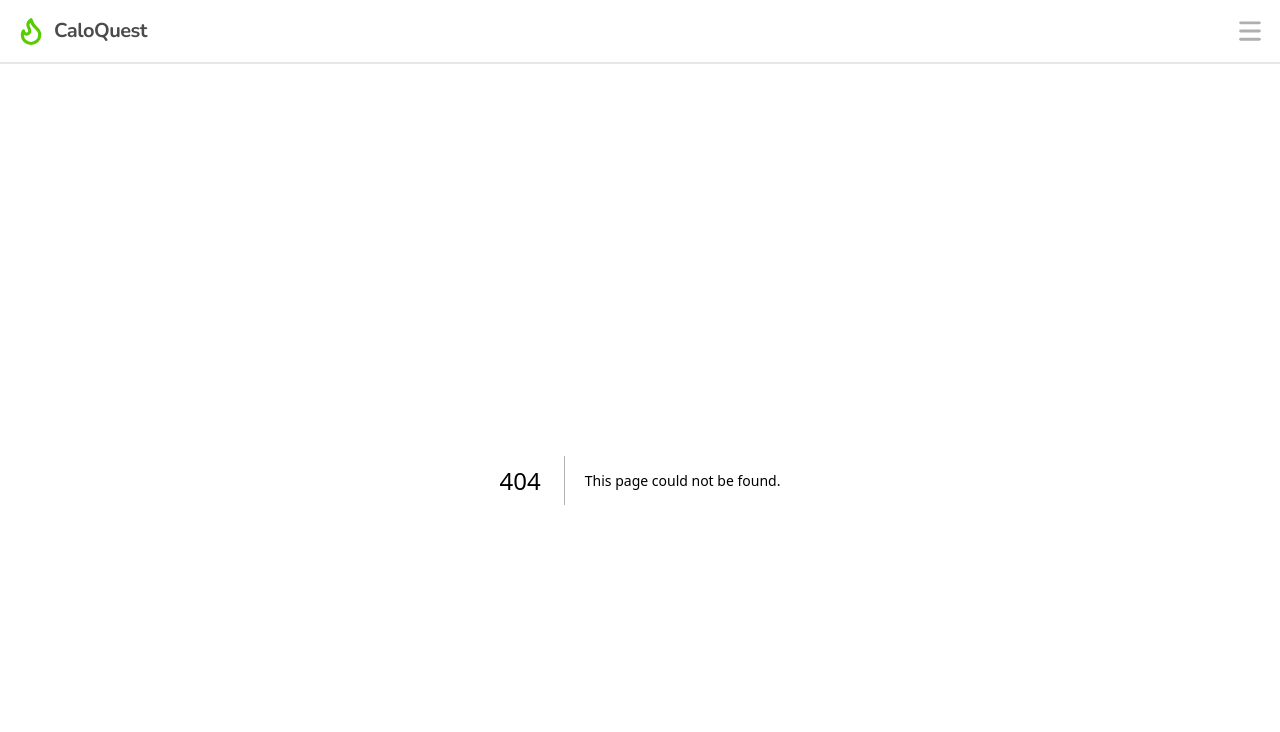
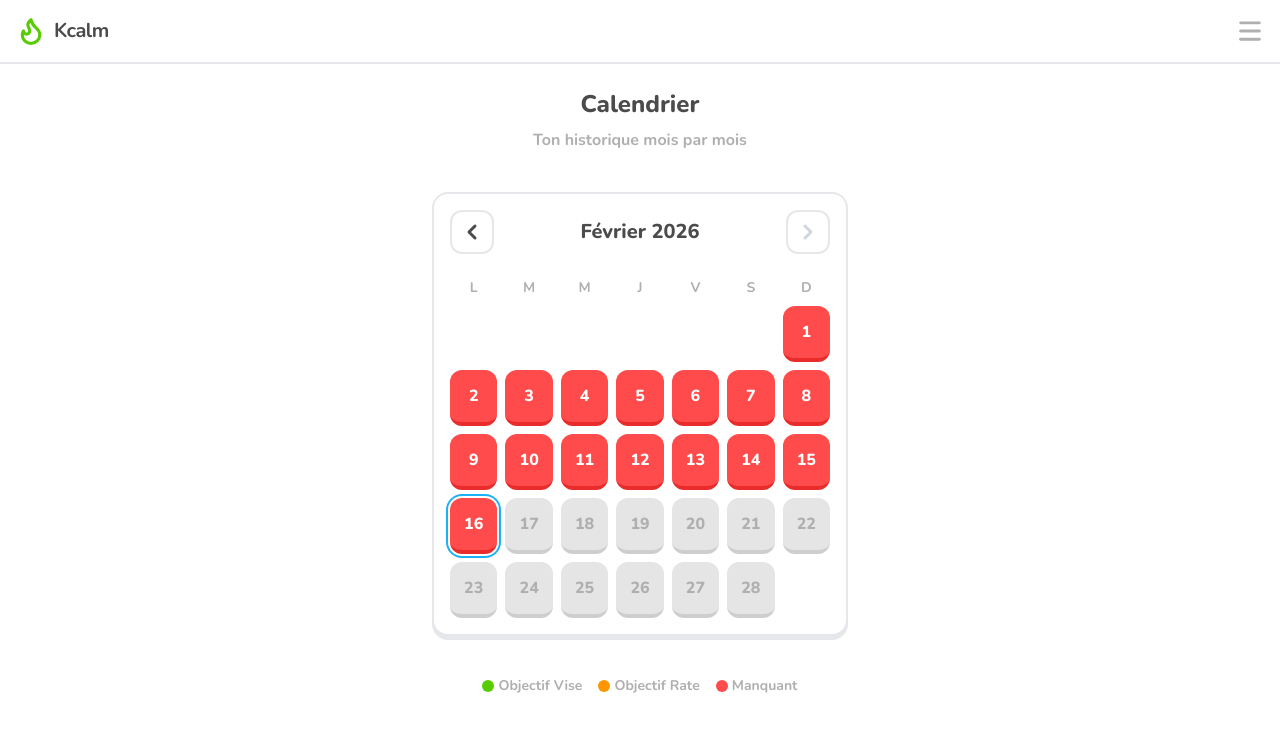
Before and after one commit to codebyalexx/weight-tracker-plus, a Next.js app: page /calendar in a window 1280 px wide. Before the commit this address had no page. Shown: the top 732 px of the page. Built offline with nearby package versions, Linux system fonts and the light colour scheme; no server answers; the database is empty.

Commit message:
feat: rename to Kcalm and add Calendar view

```diff
--- /dev/null
+++ b/src/app/calendar/page.tsx
@@ -0,0 +1,130 @@
+"use client";
+
+import { useState, useEffect, useCallback } from "react";
+import { format, addMonths, subMonths, startOfMonth, endOfMonth, eachDayOfInterval, isSameMonth, isToday, isFuture } from "date-fns";
+import { fr } from "date-fns/locale";
+import { ChevronLeft, ChevronRight } from "lucide-react";
+import { CalorieEntry, GoalType } from "@/lib/db";
+
+function getGoalStatus(deficit: number, goal: GoalType): "positive" | "warning" | "negative" {
+    switch (goal) {
+        case "deficit":
+            if (deficit >= 100) return "positive";
+            if (deficit > 0) return "warning";
+            return "negative";
+        case "maintenance":
+            if (Math.abs(deficit) <= 100) return "positive";
+            if (Math.abs(deficit) <= 200) return "warning";
+            return "negative";
+        case "bulk": {
+            const surplus = -deficit;
+            if (surplus >= 0 && surplus <= 300) return "positive";
+            if (surplus > 300 && surplus <= 500) return "warning";
+            if (deficit > 0 && deficit <= 100) return "warning";
+            return "negative";
+        }
+        default:
+            return "negative";
+    }
+}
+
+export default function CalendarPage() {
+    const [calorieData, setCalorieData] = useState<CalorieEntry[]>([]);
+    const [loading, setLoading] = useState(true);
+    const [currentMonth, setCurrentMonth] = useState(new Date());
+
+    const fetchData = useCallback(async () => {
+        try {
+            const c = await fetch("/api/calories").then(r => r.json());
+            setCalorieData(Array.isArray(c) ? c : []);
+        } catch (err) {
+            console.error(err);
+        } finally {
+            setLoading(false);
+        }
+    }, []);
+
+    useEffect(() => {
+        fetchData();
+    }, [fetchData]);
+
+    const nextMonth = () => setCurrentMonth(addMonths(currentMonth, 1));
+    const prevMonth = () => setCurrentMonth(subMonths(currentMonth, 1));
+
+    const monthStart = startOfMonth(currentMonth);
+    const monthEnd = endOfMonth(monthStart);
+    const days = eachDayOfInterval({ start: monthStart, end: monthEnd });
+
+    const getDayColor = (dateObj: Date) => {
+        if (!isSameMonth(dateObj, currentMonth)) return "bg-gray-50 border-gray-100 text-gray-300 pointer-events-none";
+
+        const dateStr = format(dateObj, "yyyy-MM-dd");
+        const entry = calorieData.find(c => c.date === dateStr);
+
+        if (isFuture(dateObj) && !isToday(dateObj)) return "bg-main-gray border-main-gray-shadow text-text-muted";
+        if (!entry) return "bg-main-red border-main-red-shadow text-white";
+
+        const deficit = entry.calories_burned - entry.calories_consumed;
+        const status = getGoalStatus(deficit, entry.goal as GoalType);
+
+        if (status === "positive" || status === "warning") {
+            return status === "positive" ? "bg-main-green border-main-green-shadow text-white" : "bg-main-orange border-main-orange-shadow text-white";
+        }
+        return "bg-main-orange border-main-orange-shadow text-white";
+    };
+
+    if (loading) return <div className="flex justify-center py-20"><div className="w-10 h-10 border-4 border-main-green border-t-transparent rounded-full animate-spin"></div></div>;
+
+    return (
+        <div className="flex flex-col gap-6 w-full pb-8">
+            <h1 className="text-2xl font-extrabold text-text-dark text-center mt-2">Calendrier</h1>
+            <p className="text-text-muted font-bold text-center -mt-4 mb-4">Ton historique mois par mois</p>
+
+            <div className="tasty-card p-4">
+                <div className="flex items-center justify-between mb-6">
+                    <button onClick={prevMonth} className="p-2 border-2 border-gray-200 rounded-xl hover:bg-gray-50 active:bg-gray-100">
+                        <ChevronLeft size={24} className="text-text-dark" strokeWidth={3} />
+                    </button>
+                    <h2 className="text-xl font-extrabold text-text-dark capitalize">
+                        {format(currentMonth, "MMMM yyyy", { locale: fr })}
+                    </h2>
+                    <button onClick={nextMonth} className="p-2 border-2 border-gray-200 rounded-xl hover:bg-gray-50 active:bg-gray-100" disabled={isFuture(addMonths(currentMonth, 1))}>
+                        <ChevronRight size={24} className={`stroke-[3px] ${isFuture(addMonths(currentMonth, 1)) ? 'text-gray-300' : 'text-text-dark'}`} />
+                    </button>
+                </div>
+
+                <div className="grid grid-cols-7 gap-2">
+                    {["L", "M", "M", "J", "V", "S", "D"].map((day, i) => (
+                        <div key={i} className="text-center font-bold text-sm text-text-muted uppercase">{day}</div>
+                    ))}
+
+                    {/* Add empty spots for days before start of month */}
+                    {Array.from({ length: (monthStart.getDay() + 6) % 7 }).map((_, i) => (
+                        <div key={`empty-${i}`} className="h-14"></div>
+                    ))}
+
+                    {days.map(d => {
+                        const colorClass = getDayColor(d);
+                        const isCurrentDay = isToday(d);
+                        return (
+                            <div
+                                key={d.toISOString()}
+                                className={`flex items-center justify-center h-14 rounded-xl border-b-4 ${colorClass} ${isCurrentDay ? 'ring-2 ring-offset-2 ring-main-blue' : ''}`}
+                            >
+                                <span className="font-extrabold">{format(d, "d")}</span>
+                            </div>
+                        )
+                    })}
+                </div>
+            </div>
+
+            <div className="mt-2 text-center text-sm font-bold text-text-muted">
+                <div className="flex items-center justify-center gap-4 mt-2">
+                    <div className="flex items-center gap-1"><div className="w-3 h-3 rounded-full bg-main-green"></div> Objectif Vise</div>
+                    <div className="flex items-center gap-1"><div className="w-3 h-3 rounded-full bg-main-orange"></div> Objectif Rate</div>
+                    <div className="flex items-center gap-1"><div className="w-3 h-3 rounded-full bg-main-red"></div> Manquant</div>
+                </div>
+            </div>
+        </div>
+    );
+}
--- a/src/app/layout.tsx
+++ b/src/app/layout.tsx
@@ -3,11 +3,11 @@ import Navigation from "@/components/Navigation";
 import "./globals.css";
 
 export const metadata: Metadata = {
-  title: "CaloQuest | Ton aventure calorique",
+  title: "Kcalm | Ton aventure calorique",
   description: "Deviens le maître de ton alimentation. Un tracking fun et motivant jour après jour !",
   manifest: "/manifest.json",
   appleWebApp: {
-    title: "CaloQuest",
+    title: "Kcalm",
     statusBarStyle: "default",
   },
 };
--- a/src/components/Navigation.tsx
+++ b/src/components/Navigation.tsx
@@ -1,7 +1,7 @@
 "use client";
 import Link from "next/link";
 import { useState } from "react";
-import { Menu, X, Flame, BarChart2 } from "lucide-react";
+import { Menu, X, Flame, BarChart2, CalendarDays } from "lucide-react";
 
 export default function Navigation() {
   const [isOpen, setIsOpen] = useState(false);
@@ -10,7 +10,7 @@ export default function Navigation() {
     <header className="flex items-center justify-between p-4 bg-white border-b-2 border-gray-200 sticky top-0 z-50">
       <Link href="/" className="flex items-center gap-2">
         <Flame className="text-[#58CC02]" size={30} strokeWidth={2.5} />
-        <span className="text-xl font-bold text-[#4B4B4B] tracking-tight">CaloQuest</span>
+        <span className="text-xl font-bold text-[#4B4B4B] tracking-tight">Kcalm</span>
       </Link>
 
       <button
@@ -32,6 +32,14 @@ export default function Navigation() {
             Tracking
           </Link>
           <Link
+             href="/calendar"
+             onClick={() => setIsOpen(false)}
+             className="flex items-center gap-3 p-4 border-b-2 border-gray-100 hover:bg-gray-50 active:bg-gray-100"
+          >
+             <CalendarDays className="text-[#ea2b2b]" size={24} strokeWidth={2.5} />
+             Calendrier
+          </Link>
+          <Link
             href="/insights"
             onClick={() => setIsOpen(false)}
             className="flex items-center gap-3 p-4 hover:bg-gray-50 active:bg-gray-100"
```
